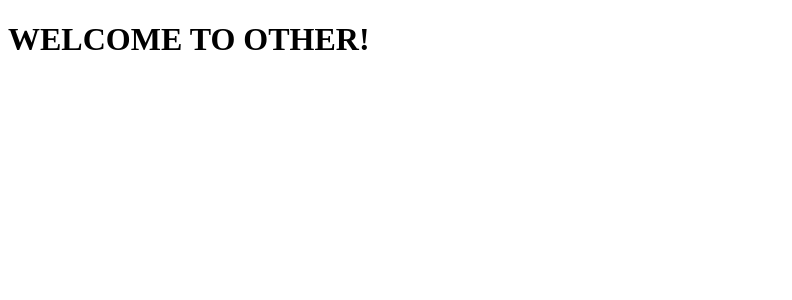
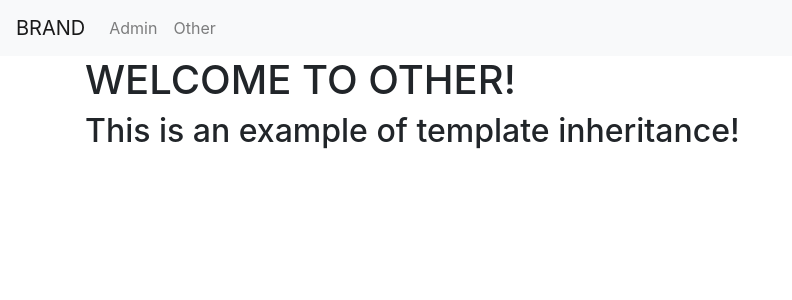
Before and after one commit to WELL1NGTON/udemy-python-and-django-full-stack-web-developer-bootcamp, a Django app: template 17-Django_Level_Four/learning_templates/templates/basic_app/other.html in a window 1280 px wide. Shown: the top 300 px of the page, without its empty margins (0-792 px from the left). Run offline with Django 3.2, Linux system fonts and the light colour scheme; the template is opened without the code that fills it, so the values that code supplies are empty; parts of the project's set-up code (start-up, migrations or seed data) failed here and were passed over; some libraries are stand-ins or nearby versions.

Commit message:
feat: template iheritance
Examples on template iheritance.

```diff
--- a/17-Django_Level_Four/learning_templates/templates/basic_app/base.html
+++ b/17-Django_Level_Four/learning_templates/templates/basic_app/base.html
@@ -3,6 +3,29 @@
   <head>
     <meta charset="utf-8" />
     <title></title>
+    <!-- Latest compiled and minified CSS -->
+    <link
+      rel="stylesheet"
+      href="https://stackpath.bootstrapcdn.com/bootstrap/4.1.3/css/bootstrap.min.css"
+      integrity="sha384-MCw98/SFnGE8fJT3GXwEOngsV7Zt27NXFoaoApmYm81iuXoPkFOJwJ8ERdknLPMO"
+      crossorigin="anonymous"
+    />
   </head>
-  <body></body>
+  <body>
+    <nav class="navbar navbar-expand-lg navbar-light bg-light">
+      <div class="navbar-nav">
+        <a class="navbar-brand" href="{% url 'index' %}">BRAND</a>
+        <a class="nav-item nav-link" href="{% url 'admin:index' %}">Admin</a>
+        <a class="nav-item nav-link" href="{% url 'basic_app:other' %}"
+          >Other</a
+        >
+      </div>
+    </nav>
+
+    <div class="container">
+      {% block body_block %}
+      <!-- Anything outside this will be inherited if you extend! -->
+      {% endblock %}
+    </div>
+  </body>
 </html>
--- a/17-Django_Level_Four/learning_templates/templates/basic_app/other.html
+++ b/17-Django_Level_Four/learning_templates/templates/basic_app/other.html
@@ -1,10 +1,5 @@
 <!DOCTYPE html>
-<html>
-  <head>
-    <meta charset="utf-8" />
-    <title></title>
-  </head>
-  <body>
-    <h1>WELCOME TO OTHER!</h1>
-  </body>
-</html>
+{% extends "basic_app/base.html" %} {% block body_block %}
+<h1>WELCOME TO OTHER!</h1>
+<h2>This is an example of template inheritance!</h2>
+{% endblock %}
```
Also changed, not shown: 17-Django_Level_Four/learning_templates/templates/basic_app/index.html (+4 -9 lines).
